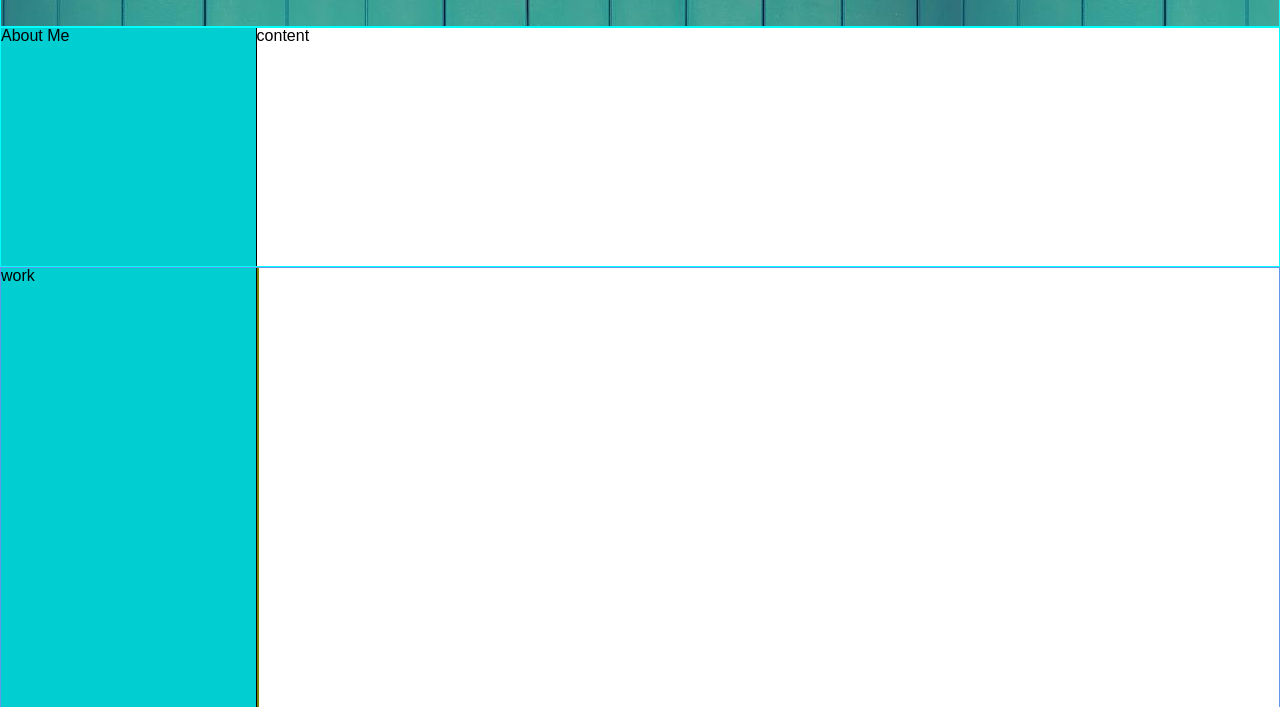
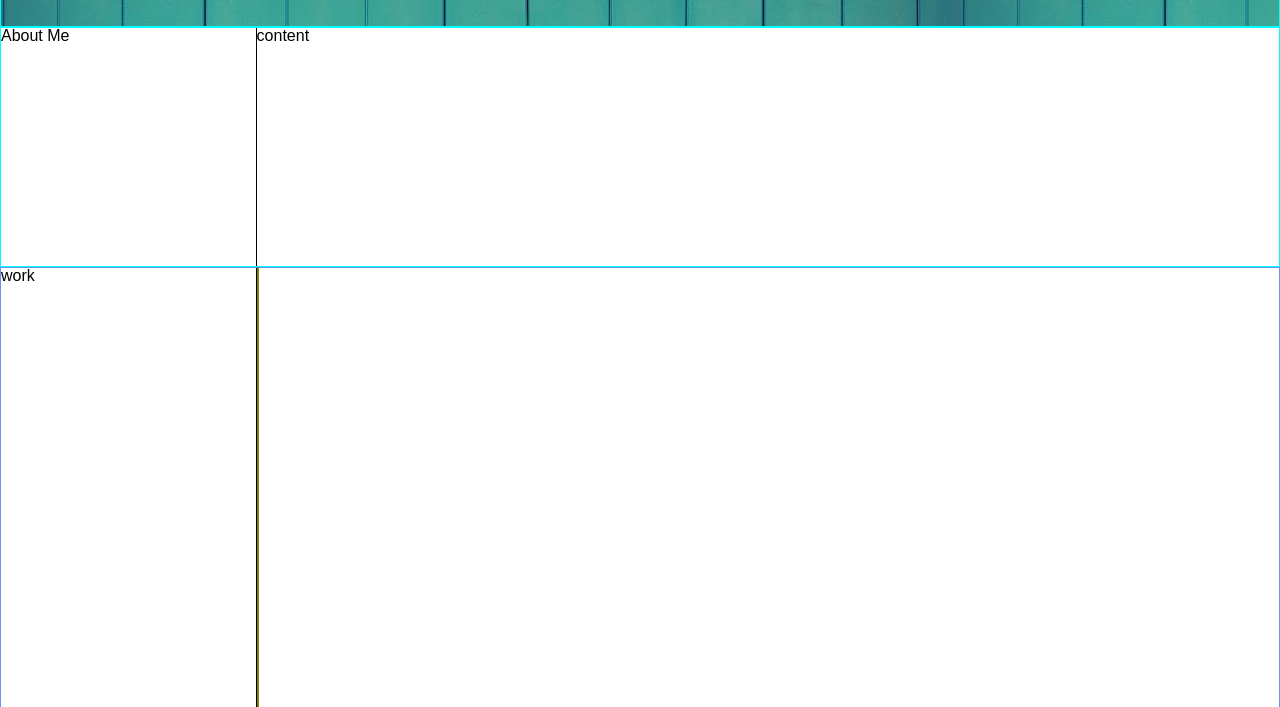
Before and after one commit to fubaru/Week-2-challenge, a plain HTML site: page index.html in a window 1280 px wide. Shown: the part 253-960 px from the top of the page. Drawn offline with Linux system fonts and the light colour scheme.

Commit message:
CSS: change repeating title

```diff
--- a/assets/style.css
+++ b/assets/style.css
@@ -53,6 +53,7 @@ a {
     background-color: darkturquoise;
     width: 100%;
     padding-right: 100px;
+    height: 0px;
 }
 
 .nav nav {
@@ -74,7 +75,7 @@ a {
     margin: 50px 20px 0 0;
 }
 
-.title {
+.section-title {
     flex-basis: 20%;
     border-right-color: black;
     border-right-width: 1px;
--- a/index.html
+++ b/index.html
@@ -39,7 +39,7 @@
 
     <main>
         <section id="aboutme">
-            <section class="title">
+            <section class="section-title">
                 About Me
             </section>
 
@@ -49,7 +49,7 @@
         </section>
 
         <section id="work">
-            <section class="title">
+            <section class="section-title">
                 work
             </section>
 
@@ -73,7 +73,7 @@
             </section>
         </section>
         <section id="contact">
-            <section class="title">
+            <section class="section-title">
                 contact
             </section>
             <section>
```
